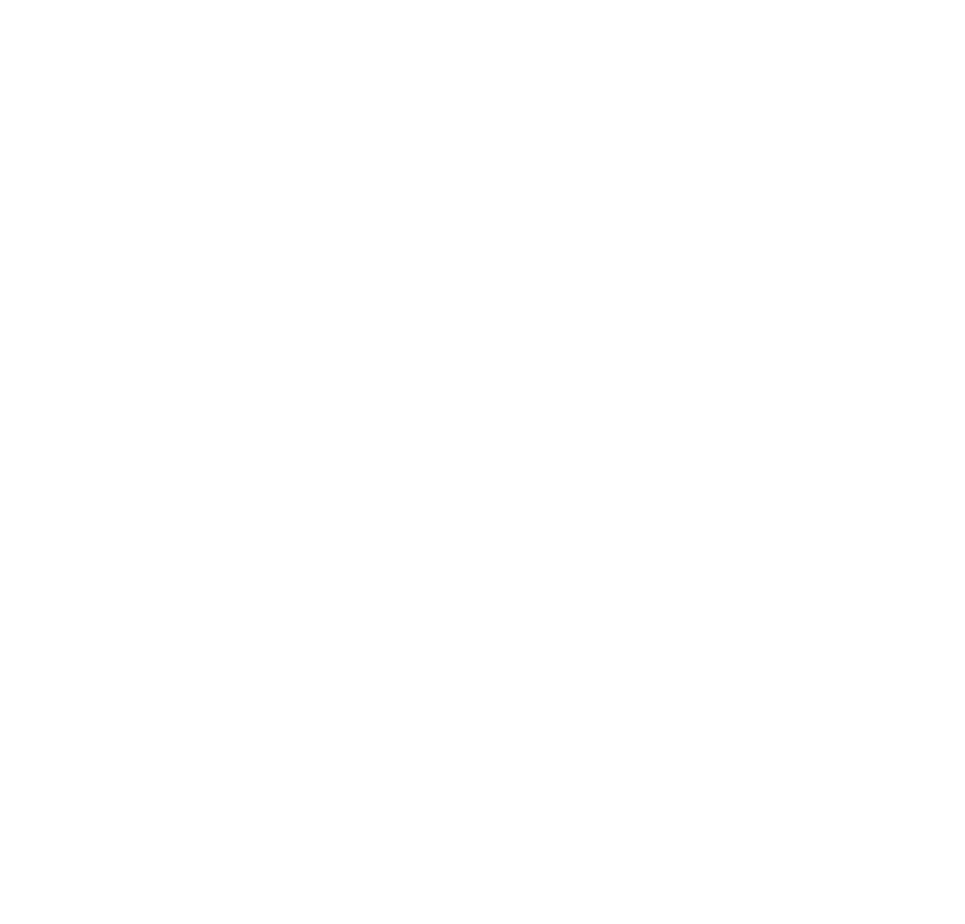
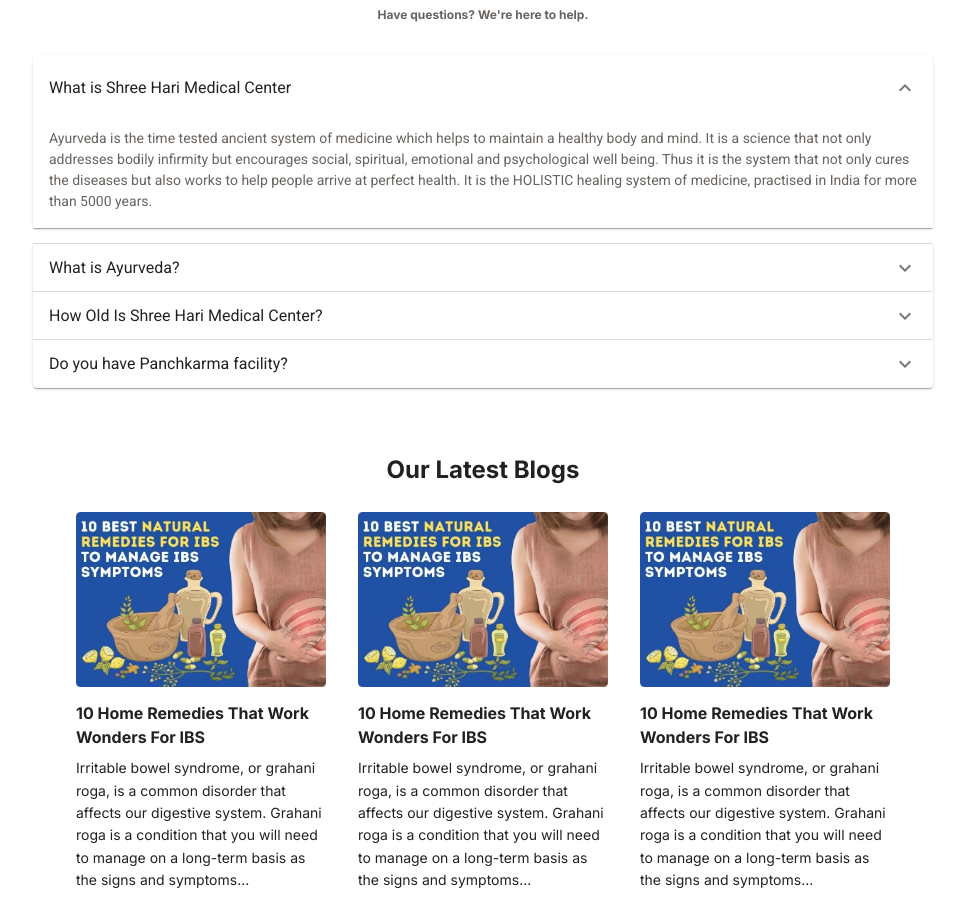
Before and after one commit to aadilranajmi/hari-medical, a Next.js app: page / in a window 1280 px wide. Shown: the part 2880-3804 px from the top of the page, without its empty margins (157-1122 px from the left). Before the commit the page ends 2810 px from the top, so only its background shows below. Built offline with nearby package versions, Linux system fonts and the light colour scheme.

Commit message:
Blog and Faq section created

```diff
--- a/src/app/globals.css
+++ b/src/app/globals.css
@@ -481,3 +481,40 @@
     border-radius: 8px;
     box-shadow: rgba(50, 50, 93, 0.25) 0px 6px 12px -2px, rgba(0, 0, 0, 0.3) 0px 3px 7px -3px;
 }
+
+.homeFaq {
+    padding: 2rem 0;
+}
+.homeFaq h2, .homeFaq h3 {
+    text-align: center;
+}
+.homeFaq h3 {
+    font-size: 12px;
+    color: #68635f;
+    margin-top: 0.5rem;
+}
+.homeFaq .homeFaqMain {
+    width: 900px;
+    max-width: 100%;
+    margin: 2rem auto 0;
+}
+.homeBlog {
+    padding: 2rem 0;
+}
+.homeBlog h2 {
+    text-align: center;
+}
+.homeBlog .homeBlogMain {
+    display: flex;
+    justify-content: center;
+    margin-top: 1.5rem;
+    gap: 2rem;
+}
+.homeBlog .homeBlogMain .homeBlogMainCard {
+    width: 250px;
+}
+.homeBlog .homeBlogMain .homeBlogMainCard h3 {
+    font-size: 1rem;
+    text-align: left;
+    margin: 0.5rem 0;
+}
--- a/src/app/page.js
+++ b/src/app/page.js
@@ -1,6 +1,8 @@
 import Header from '@/components/Header/Header';
 import BestDoctor from '@/components/Home/BestDoctor';
 import HeroSection from '@/components/Home/HeroSection';
+import HomeBlog from '@/components/Home/HomeBlog';
+import HomeFaq from '@/components/Home/HomeFaq';
 import ServiceHome from '@/components/Home/ServiceHome';
 import TreatmentWorks from '@/components/Home/TreatmentWorks';
 import WelcomeHome from '@/components/Home/WelcomeHome';
@@ -16,6 +18,8 @@
             <ServiceHome />
             <WhyAyurveda />
             <BestDoctor />
+            <HomeFaq />
+            <HomeBlog />
         </main>
     );
 }
--- a/src/components/Home/HeroSection.jsx
+++ b/src/components/Home/HeroSection.jsx
@@ -21,9 +21,9 @@
             modules={[Pagination]}
             className="mySwiper"
         >
-            {heroData.map((item, index) => <SwiperSlide>
+            {heroData.map((item, index) => <SwiperSlide key={item.uid}>
                 <div className={style.heroContent}>
-                    <Image src={item.imgUrl} fill />
+                    <Image src={item.imgUrl} fill alt={item.heading} />
                     <div className={style.heroContentMain}>
                         <h6>
                             {item.heading}
--- /dev/null
+++ b/src/components/Home/HomeBlog.jsx
@@ -0,0 +1,26 @@
+import { homeData } from '@/static/homeData';
+import Image from 'next/image';
+
+const HomeBlog = () => {
+    const blogData = homeData.blogs;
+    return (
+        <section className="homeBlog">
+            <div className="container">
+                <h2>Our Latest Blogs</h2>
+                <div className="homeBlogMain">
+                    {blogData.map((item) => (
+                        <div className="homeBlogMainCard" key={item.uid}>
+                            <Image src={item.imgUrl} width={250} height={175} alt={item.title} />
+                            <div className="homeBlogMainCardContent">
+                                <h3>{item.title}</h3>
+                                <p className='defaultPara'>{item.para}</p>
+                            </div>
+                        </div>
+                    ))}
+                </div>
+            </div>
+        </section>
+    );
+};
+
+export default HomeBlog;
--- /dev/null
+++ b/src/components/Home/HomeFaq.jsx
@@ -0,0 +1,17 @@
+import HomeFaqAccordion from "./HomeFaqAccordion";
+
+const HomeFaq = () => {
+    return (
+        <section className="homeFaq">
+            <div className="container">
+                <h2>Frequently Asked Questions</h2>
+                <h3>Have questions? We're here to help.</h3>
+                <div className="homeFaqMain">
+                    <HomeFaqAccordion />
+                </div>
+            </div>
+        </section>
+    );
+};
+
+export default HomeFaq;
--- /dev/null
+++ b/src/components/Home/HomeFaqAccordion.jsx
@@ -0,0 +1,44 @@
+'use client';
+import * as React from 'react';
+import Accordion from '@mui/material/Accordion';
+import AccordionDetails from '@mui/material/AccordionDetails';
+import AccordionSummary from '@mui/material/AccordionSummary';
+import Typography from '@mui/material/Typography';
+import ExpandMoreIcon from '@mui/icons-material/ExpandMore';
+import { homeData } from '@/static/homeData';
+
+export default function HomeFaqAccordion() {
+    const faqData = homeData.faq
+    const [expanded, setExpanded] = React.useState('panel0');
+
+    const handleChange = (panel) => (event, newExpanded) => {
+        setExpanded(newExpanded ? panel : false);
+    };
+
+    return (
+        <div>
+            {faqData.map((item, index) => (
+                <Accordion
+                    key={item.uid}
+                    expanded={expanded === `panel${index}`}
+                    onChange={handleChange(`panel${index}`)}
+                >
+                    <AccordionSummary
+                        expandIcon={<ExpandMoreIcon />}
+                        aria-controls={`panel${index}bh-content`}
+                        id={`panel${index}bh-header`}
+                    >
+                        <Typography >
+                            {item.question}
+                        </Typography>
+                    </AccordionSummary>
+                    <AccordionDetails>
+                        <Typography sx={{fontSize: "14px", color: "#68635f"}}>
+                            {item.answer}
+                        </Typography>
+                    </AccordionDetails>
+                </Accordion>
+            ))}
+        </div>
+    );
+}
--- a/src/components/Home/ServiceHome.jsx
+++ b/src/components/Home/ServiceHome.jsx
@@ -21,7 +21,7 @@
                     {serviceData.map((item) => (
                         <div className="serviceHomeMainCard" key={item.uid}>
                             <div className="serviceImg">
-                                <Image src={item.imgUrl} fill />
+                                <Image src={item.imgUrl} fill alt={item.title}/>
                             </div>
                             <p className='defaultPara'>{item.title}</p>
                         </div>
--- a/src/components/Home/WhyAyurveda.jsx
+++ b/src/components/Home/WhyAyurveda.jsx
@@ -33,6 +33,7 @@
                             src="/images/why_ayurveda.png"
                             width={440}
                             height={360}
+                            alt='Best Ayurvedic Doctors In Faridabad'
                         />
                     </div>
                 </div>
--- a/src/static/homeData.js
+++ b/src/static/homeData.js
@@ -169,4 +169,46 @@
             title: 'We Stay In Constant Connect With You To Ensure Lasting Results',
         },
     ],
+    faq: [
+        {
+            uid: uuid(),
+            question: 'What is Shree Hari Medical Center',
+            answer: 'Ayurveda is the time tested ancient system of medicine which helps to maintain a healthy body and mind. It is a science that not only addresses bodily infirmity but encourages social, spiritual, emotional and psychological well being. Thus it is the system that not only cures the diseases but also works to help people arrive at perfect health. It is the HOLISTIC healing system of medicine, practised in India for more than 5000 years.',
+        },
+        {
+            uid: uuid(),
+            question: 'What is Ayurveda?',
+            answer: 'Ayurveda is the time tested ancient system of medicine which helps to maintain a healthy body and mind. It is a science that not only addresses bodily infirmity but encourages social, spiritual, emotional and psychological well being. Thus it is the system that not only cures the diseases but also works to help people arrive at perfect health. It is the HOLISTIC healing system of medicine, practised in India for more than 5000 years.',
+        },
+        {
+            uid: uuid(),
+            question: 'How Old Is Shree Hari Medical Center?',
+            answer: 'Ayurveda is the time tested ancient system of medicine which helps to maintain a healthy body and mind. It is a science that not only addresses bodily infirmity but encourages social, spiritual, emotional and psychological well being. Thus it is the system that not only cures the diseases but also works to help people arrive at perfect health. It is the HOLISTIC healing system of medicine, practised in India for more than 5000 years.',
+        },
+        {
+            uid: uuid(),
+            question: 'Do you have Panchkarma facility?',
+            answer: 'Ayurveda is the time tested ancient system of medicine which helps to maintain a healthy body and mind. It is a science that not only addresses bodily infirmity but encourages social, spiritual, emotional and psychological well being. Thus it is the system that not only cures the diseases but also works to help people arrive at perfect health. It is the HOLISTIC healing system of medicine, practised in India for more than 5000 years.',
+        },
+    ],
+    blogs: [
+        {
+            uid: uuid(),
+            imgUrl: '/images/remedies.jpg',
+            title: '10 Home Remedies That Work Wonders For IBS',
+            para: 'Irritable bowel syndrome, or grahani roga, is a common disorder that affects our digestive system. Grahani roga is a condition that you will need to manage on a long-term basis as the signs and symptoms...',
+        },
+        {
+            uid: uuid(),
+            imgUrl: '/images/remedies.jpg',
+            title: '10 Home Remedies That Work Wonders For IBS',
+            para: 'Irritable bowel syndrome, or grahani roga, is a common disorder that affects our digestive system. Grahani roga is a condition that you will need to manage on a long-term basis as the signs and symptoms...',
+        },
+        {
+            uid: uuid(),
+            imgUrl: '/images/remedies.jpg',
+            title: '10 Home Remedies That Work Wonders For IBS',
+            para: 'Irritable bowel syndrome, or grahani roga, is a common disorder that affects our digestive system. Grahani roga is a condition that you will need to manage on a long-term basis as the signs and symptoms...',
+        },
+    ],
 };
```
Also changed, not shown: public/images/remedies.jpg (added).
